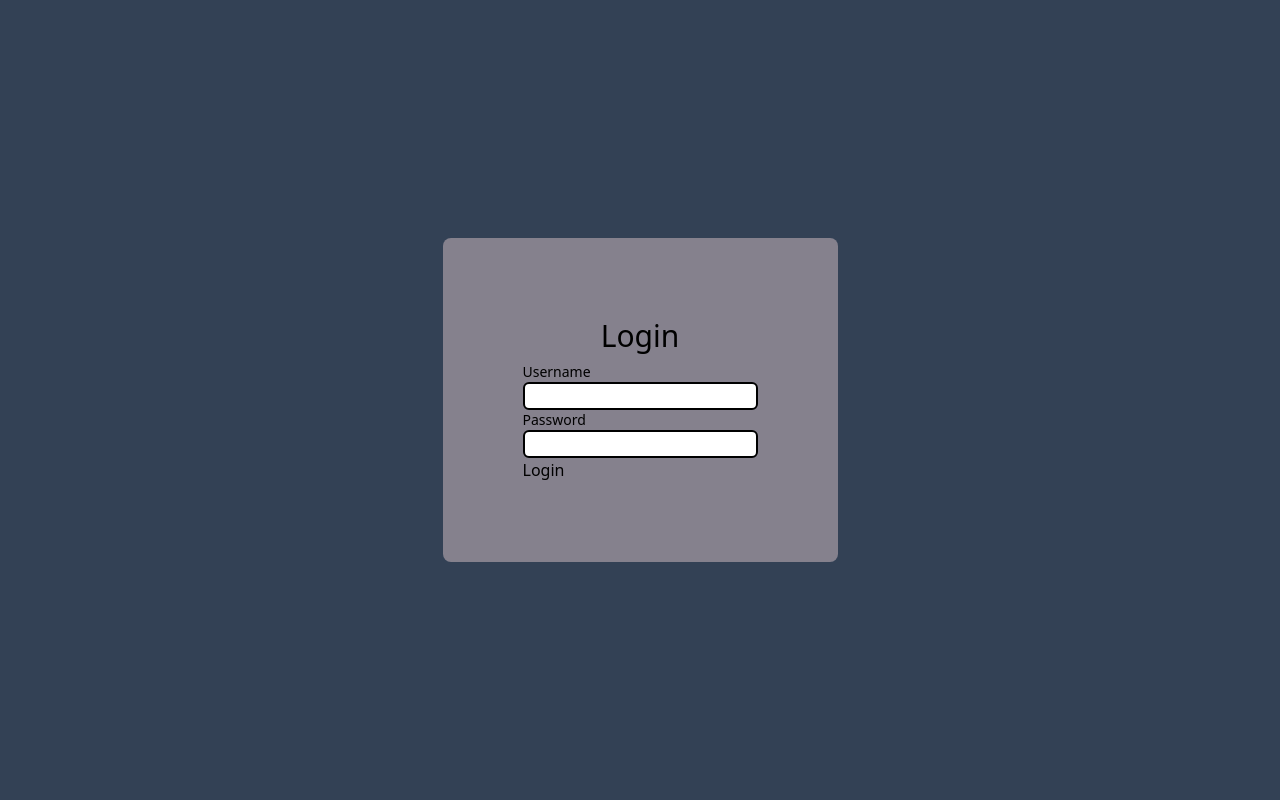
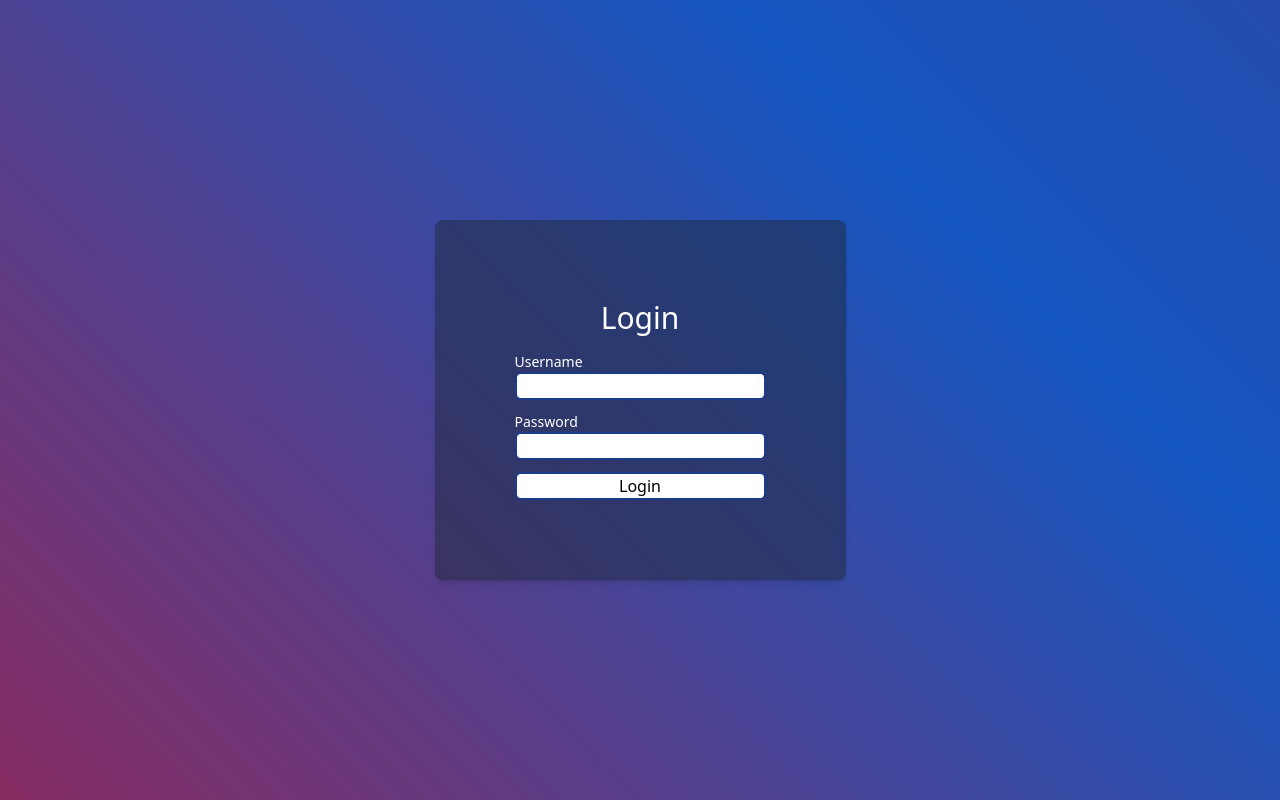
Before and after one commit to devemre/pia-login, a React (Vite) app: page / in a window 1280 px wide. Built offline with nearby package versions, Linux system fonts and the light colour scheme.

Commit message:
Basic Style Update

```diff
--- a/src/components/Button/Button.tsx
+++ b/src/components/Button/Button.tsx
@@ -5,7 +5,11 @@ type ButtonProps = {
 };
 
 const Button = (props: ButtonProps) => {
-  return <button>{props.label}</button>;
+  return (
+    <button className="border-2 border-blue-900 hover:border-blue-500 active:border-blue-300 focus:border-blue-700 transition-colors duration-200 rounded-md px-2 bg-white text-black">
+      {props.label}
+    </button>
+  );
 };
 
 export default Button;
--- a/src/components/Input/Input.tsx
+++ b/src/components/Input/Input.tsx
@@ -11,9 +11,9 @@ type InputProps = {
 const Input = (props: InputProps) => {
   return (
     <div>
-      <p className="text-sm">{props.label}</p>
+      <p className="text-sm text-white">{props.label}</p>
       <input
-        className="border-2 rounded-md outline-none border-black hover:border-blue-500 active:border-blue-300 focus:border-blue-700 transition-colors duration-200"
+        className="border-2 border-blue-900 rounded-md outline-none px-2 hover:border-blue-500 active:border-blue-300 focus:border-blue-700 transition-colors duration-200"
         name={props.name}
         type={props.type}
         value={props.value}
--- /dev/null
+++ b/src/pages/LoginPage/LoginPage.css
@@ -0,0 +1,24 @@
+.animated-gradient {
+  background: linear-gradient(
+    45deg,
+    #111827,
+    #1e40af,
+    #ff0000,
+    #1557c1,
+    #68154f
+  );
+  background-size: 600% 600%;
+  animation: gradientAnimation 10s ease infinite;
+}
+
+@keyframes gradientAnimation {
+  0% {
+    background-position: 0% 50%;
+  }
+  50% {
+    background-position: 100% 50%;
+  }
+  100% {
+    background-position: 0% 50%;
+  }
+}
--- a/src/pages/LoginPage/LoginPage.tsx
+++ b/src/pages/LoginPage/LoginPage.tsx
@@ -1,5 +1,6 @@
 import React from "react";
 import { Button, Input } from "../../components";
+import "./LoginPage.css";
 
 const LoginPage = () => {
   const [username, setUsername] = React.useState("");
@@ -19,10 +20,10 @@ const LoginPage = () => {
   };
 
   return (
-    <div className="flex justify-center items-center min-h-screen bg-slate-700">
-      <div className="flex flex-col items-center gap-2 bg-red-100 p-20 rounded-lg bg-opacity-40">
-        <p className="text-3xl">Login</p>
-        <form onSubmit={handleSubmit}>
+    <div className="flex justify-center items-center min-h-screen animated-gradient">
+      <div className="flex flex-col items-center gap-4 bg-slate-800 p-20 rounded-lg bg-opacity-50 shadow-md">
+        <p className="text-3xl text-white">Login</p>
+        <form className="flex flex-col gap-3" onSubmit={handleSubmit}>
           <Input
             name="username"
             type="text"
```
